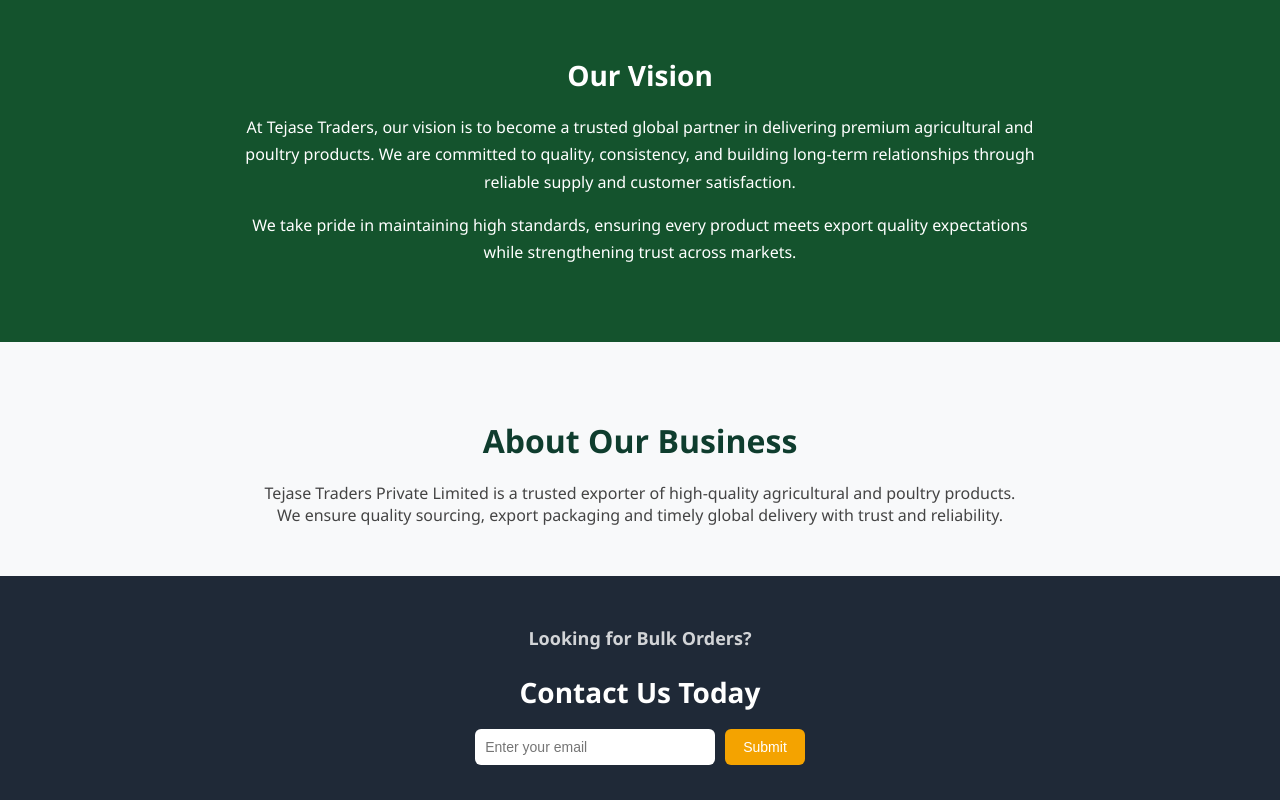
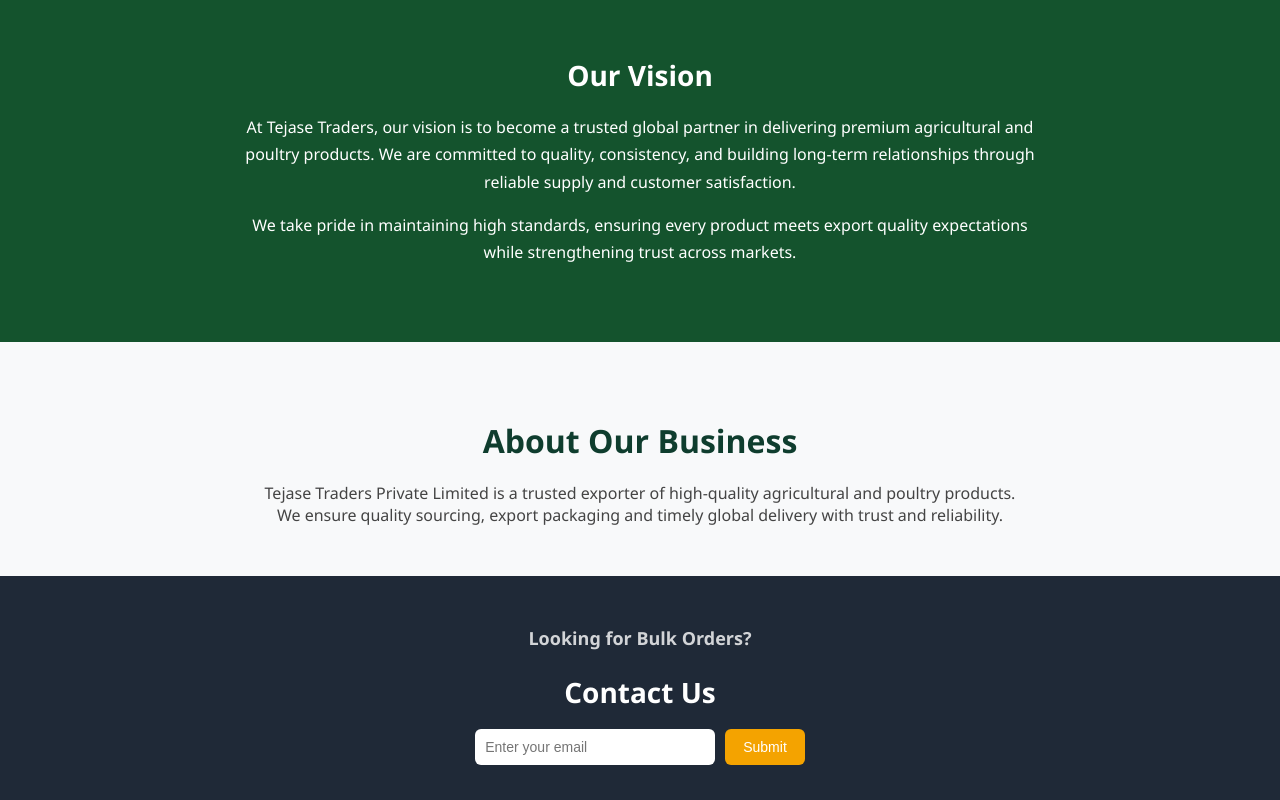
Before and after one commit to cherishmouryaa/tejase-traders, a React (Create React App) app: page / in a window 1280 px wide. Shown: the part 1311-2111 px from the top of the page. Built offline with nearby package versions, Linux system fonts and the light colour scheme.

Commit message:
uptodate

```diff
--- a/src/pages/Home.js
+++ b/src/pages/Home.js
@@ -214,7 +214,7 @@
             <section className="cta-banner">
                 <div className="cta-content">
                     <h2>Looking for Bulk Orders?</h2>
-                    <h1>Contact Us Today</h1>
+                    <h1>Contact Us</h1>
 
                     <div className="cta-box">
                         <input type="text" placeholder="Enter your email" />
```
